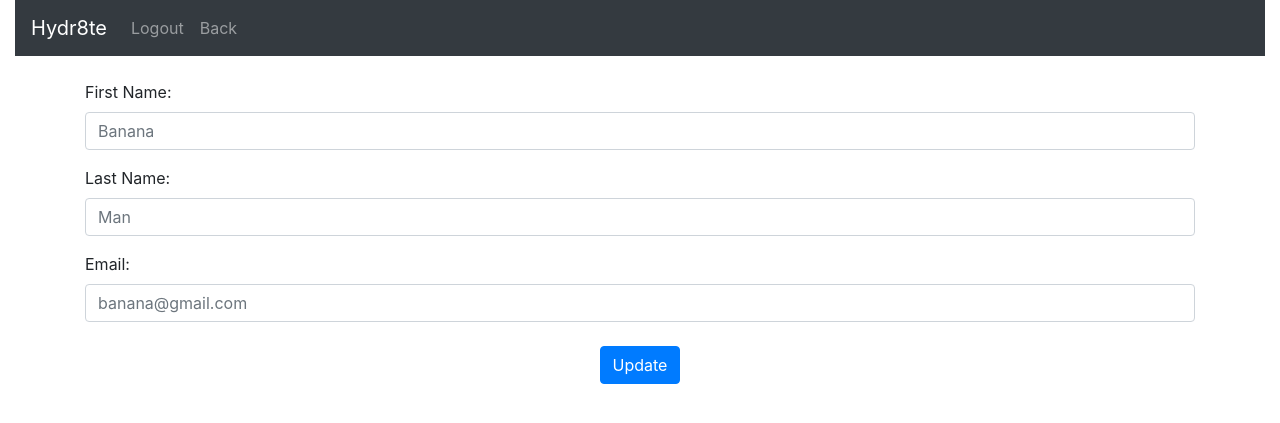
After one commit to stephentannersmith/water_tracker, a Flask app: page /edit_profile in a window 1280 px wide. The commit adds this page. Shown: the top 423 px of the page. Run offline with Flask 2, Linux system fonts and the light colour scheme; a user stored in the database is signed in; data comes from the database, SQL or seed files in the repository; both versions use the stored data as it was after the commit; some libraries are stand-ins or nearby versions.

Commit message:
added edit user and improved form functionality

```diff
--- a/app.py
+++ b/app.py
@@ -57,7 +57,6 @@ class User(db.Model):
             flash("Passwords do not match", "reg_error")
         return is_valid
 
-
 class Entry(db.Model):
     __tablename__ = "entries"
     id = db.Column(db.Integer, primary_key=True)
@@ -76,7 +75,7 @@ class Entry(db.Model):
 
     def get_time(self):
         xtime = self.created_at
-        time = xtime.strftime("%I:%M")
+        time = xtime.strftime("%I:%M %p")
         return time
 
     def get_date(self):
@@ -116,7 +115,7 @@ def success():
         return redirect("/")
     else:
         user = User.query.get(session['user_id'])
-        all_entries_by_user = user.user_entries
+        all_entries_by_user = Entry.query.filter_by(author_id=session['user_id']).order_by(Entry.created_at.desc()).all()
         return render_template("home.html", user=user, entries=all_entries_by_user)
 
 @app.route('/add_entry', methods=["POST"])
@@ -133,5 +132,29 @@ def logout():
     session.clear()
     return redirect("/")
 
+@app.route('/edit_profile')
+def edit_landing():
+    if 'logged_in' not in session:
+        flash("You must be logged in to complete that action.", "log_error")
+        return redirect('/')
+    user = User.query.filter_by(id=session['user_id'])
+    return render_template('edit_prof.html', user=user[0])
+
+@app.route('/update_user', methods=["POST"])
+def update_prof():
+    if 'logged_in' not in session:
+        flash("You must be logged in to complete that action.", "log_error")
+        return redirect('/')
+
+    else:
+        user = User.query.get(session['user_id'])
+        user.first_name = request.form['first_name']
+        user.last_name = request.form['last_name']
+        user.email = request.form['email']
+        print(user.first_name, user.last_name, user.email)
+        db.session.commit()
+
+        return redirect('/edit_profile')
+
 if __name__  == "__main__":
     app.run(debug=True)
--- a/migrations/versions/1cfabc181ba9_.py
+++ b/migrations/versions/e5a80c5e7875_.py
@@ -1,8 +1,8 @@
 """empty message
 
-Revision ID: 1cfabc181ba9
+Revision ID: e5a80c5e7875
 Revises:
-Create Date: 2020-03-05 11:09:44.656890
+Create Date: 2020-03-11 20:59:10.180273
 
 """
 from alembic import op
@@ -10,7 +10,7 @@ import sqlalchemy as sa
 
 
 # revision identifiers, used by Alembic.
-revision = '1cfabc181ba9'
+revision = 'e5a80c5e7875'
 down_revision = None
 branch_labels = None
 depends_on = None
--- /dev/null
+++ b/templates/edit_prof.html
@@ -0,0 +1,72 @@
+<!DOCTYPE html>
+<html lang="en">
+<head>
+<meta charset="UTF-8">
+<meta name="viewport" content="width=device-width, initial-scale=1.0">
+<meta http-equiv="X-UA-Compatible" content="ie=edge">
+<link rel="stylesheet" href="https://cdnjs.cloudflare.com/ajax/libs/twitter-bootstrap/4.4.1/css/bootstrap.min.css">
+<link rel="stylesheet" href="https://cdnjs.cloudflare.com/ajax/libs/font-awesome/5.11.2/css/all.min.css">
+<title>Edit Account Information</title>
+</head>
+<body>
+  <div class="container-fluid">
+    <div class="row">
+      <div class="col">
+        <nav class="navbar navbar-expand-lg navbar-dark bg-dark">
+          <a class="navbar-brand" href="/home">Hydr8te</a>
+          <button class="navbar-toggler" type="button" data-toggle="collapse" data-target="#navbarNav" aria-controls="navbarNav" aria-expanded="false" aria-label="Toggle navigation">
+            <span class="navbar-toggler-icon"></span>
+          </button>
+          <div class="collapse navbar-collapse" id="navbarNav">
+            <ul class="navbar-nav mr-auto">
+              <li class="nav-item">
+                <a class="nav-link text-white-50" href="/logout">Logout</a>
+              </li>
+              <li class="nav-item">
+                <a class="nav-link text-white-50" href="/home">Back</a>
+              </li>
+            </ul>
+          </div>
+        </nav>
+      <div class="container">
+        <div class="row">
+          <div class="col">
+            <div class="form-group">
+            <form action="/update_user" method="POST" class="mt-4">
+              <div class="form-group">
+                <label for="first name">First Name:</label>
+                <input type="text" class="form-control" name="first_name" placeholder="{{user.first_name}}">
+              </div>
+              <div class="form-group">
+                <label for="last name">Last Name:</label>
+                <input type="text" class="form-control" name="last_name" placeholder="{{user.last_name}}">
+              </div>
+              <div class="form-group">
+                <label for="email">Email:</label>
+                <input type="text" class="form-control" name="email" placeholder="{{user.email}}">
+              </div>
+              <div class="d-flex justify-content-center mt-4">
+                <button type="submit" class="btn btn-primary">Update</button>
+              </div>
+            </form>
+            {% with messages = get_flashed_messages(with_categories=True) %}
+                  {% if messages %}
+                      {% for message in messages %}
+                        {% if message[0] == "update_error" %}
+                      <p>{{message[1]}}</p>
+                        {% endif %}
+                      {% endfor %}
+                  {% endif %}
+              {% endwith %}
+          </div>
+        </div>
+      </div>
+    </div>
+  </div>
+</div>
+
+<script src="https://cdnjs.cloudflare.com/ajax/libs/jquery/3.4.1/jquery.slim.min.js"></script>
+<script src="https://cdnjs.cloudflare.com/ajax/libs/popper.js/1.16.0/umd/popper.min.js"></script>
+<script src="https://cdnjs.cloudflare.com/ajax/libs/twitter-bootstrap/4.4.1/js/bootstrap.min.js"></script>
+</body>
+</html>
```
Also changed, not shown: templates/home.html (+4 -4 lines), README.md, water_tracker.db.
